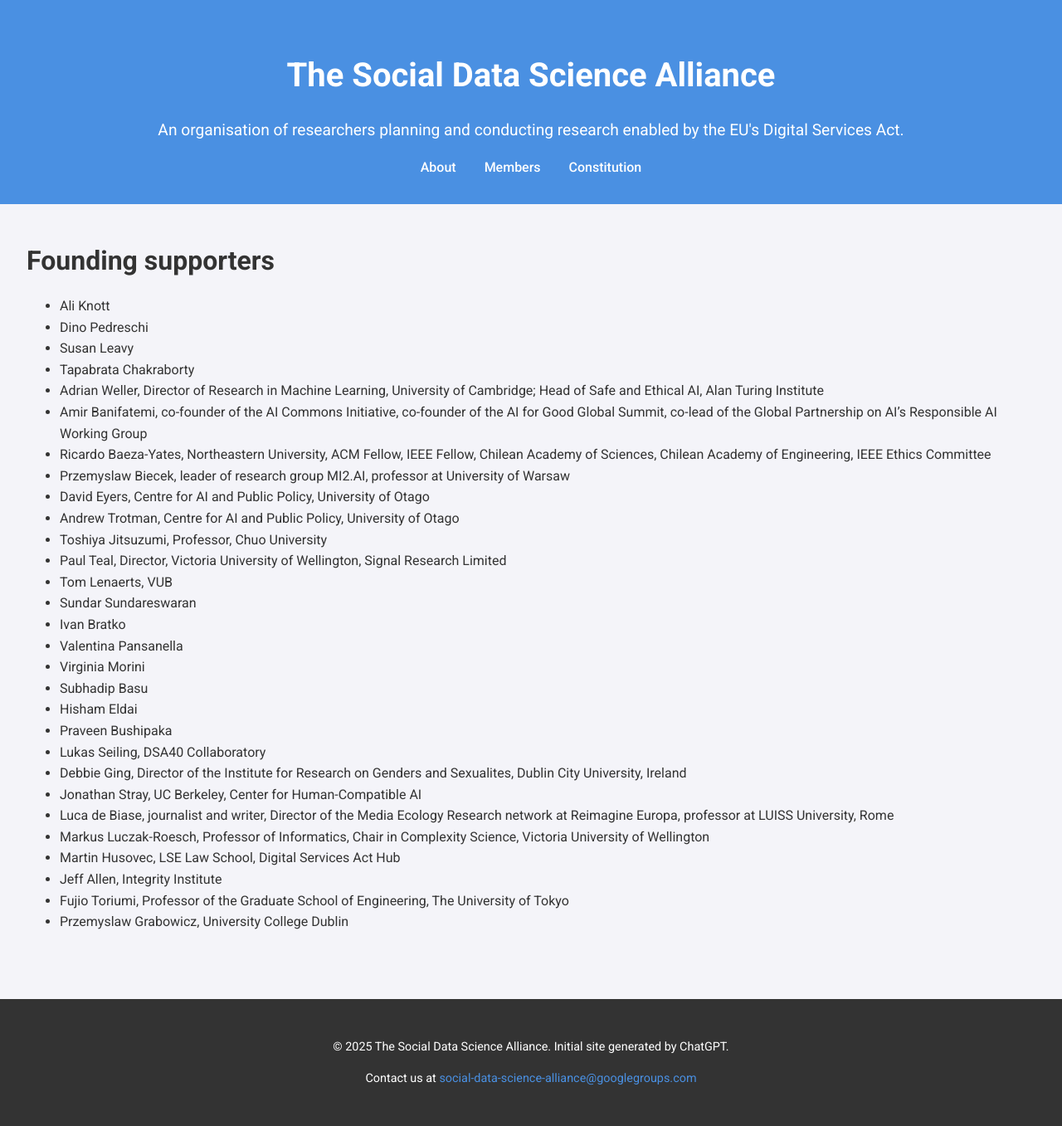
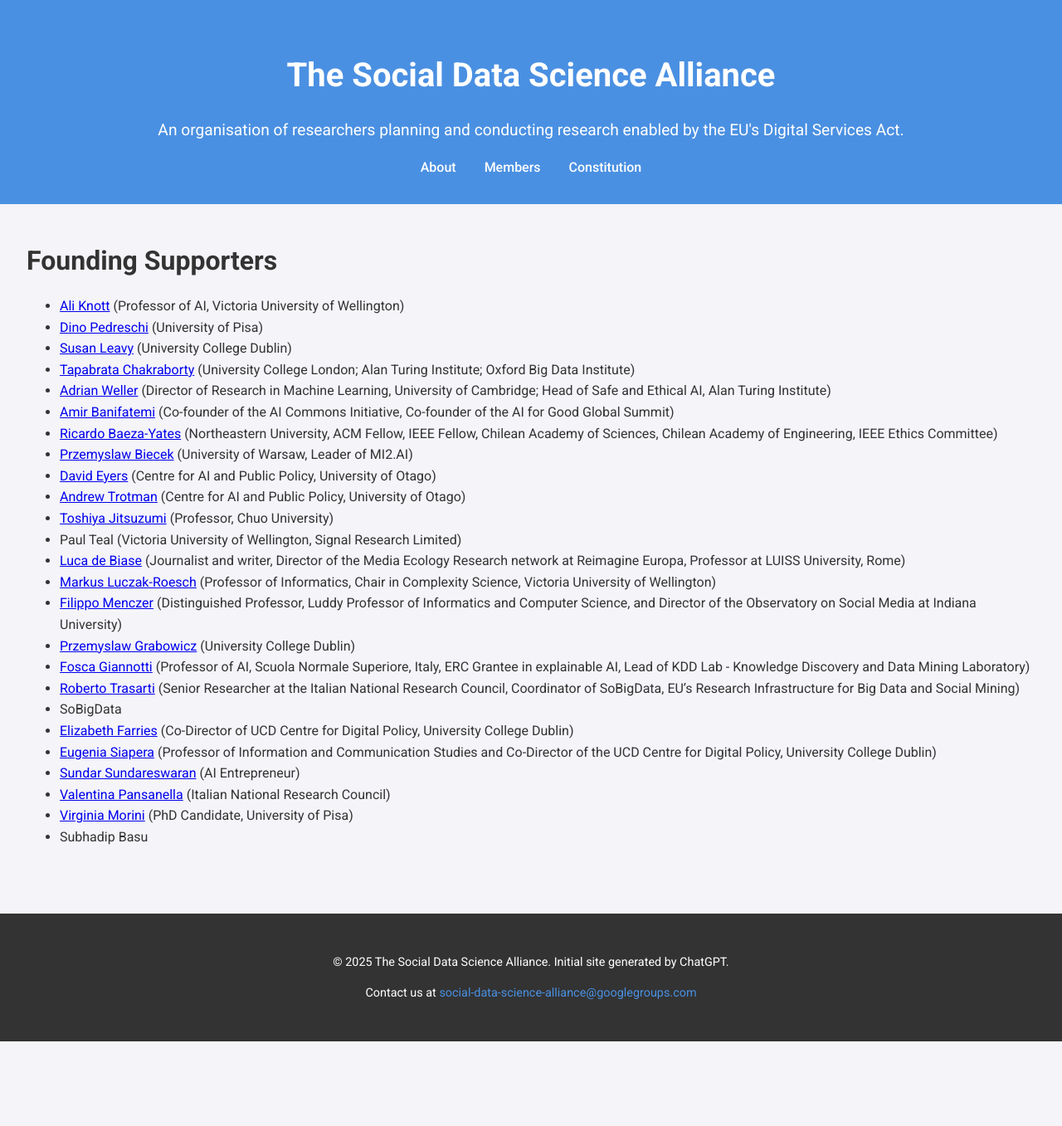
Before and after one commit to social-data-science-alliance/social-data-science-alliance.github.io, a Jekyll site: the page built from members/index.md, in a window 1280 px wide. Shown: the whole page at 83% size. Built offline with Jekyll 4.4.1, drawn with Linux system fonts in a browser that asks for light colours; after the commit the page ends 1255 px from its top, so only the background shows below that.

```diff
--- a/members/index.md
+++ b/members/index.md
@@ -3,36 +3,32 @@ layout: default
 title: Members
 ---
 
-## Founding supporters
+## Founding Supporters
 
-- Ali Knott
-- Dino Pedreschi
-- Susan Leavy
-- Tapabrata Chakraborty
-- Adrian Weller, Director of Research in Machine Learning, University of Cambridge; Head of Safe and Ethical AI, Alan Turing Institute
-- Amir Banifatemi, co-founder of the AI Commons Initiative, co-founder of the AI for Good Global Summit, co-lead of the Global Partnership on AI’s Responsible AI Working Group
-- Ricardo Baeza-Yates, Northeastern University, ACM Fellow, IEEE Fellow, Chilean Academy of Sciences, Chilean Academy of Engineering, IEEE Ethics Committee
-- Przemyslaw Biecek, leader of research group MI2.AI, professor at University of Warsaw
-- David Eyers, Centre for AI and Public Policy, University of Otago
-- Andrew Trotman, Centre for AI and Public Policy, University of Otago
-- Toshiya Jitsuzumi, Professor, Chuo University
-- Paul Teal, Director, Victoria University of Wellington, Signal Research Limited
-- Tom Lenaerts, VUB
-- Sundar Sundareswaran
-- Ivan Bratko
-- Valentina Pansanella
-- Virginia Morini
+- [Ali Knott](https://people.wgtn.ac.nz/ali.knott) (Professor of AI, Victoria University of Wellington)
+- [Dino Pedreschi](https://kdd.isti.cnr.it/people/pedreschi-dino) (University of Pisa)
+- [Susan Leavy](https://people.ucd.ie/susan.leavy) (University College Dublin)
+- [Tapabrata Chakraborty](https://profiles.ucl.ac.uk/90165-tapabrata-rohan-chakraborty) (University College London; Alan Turing Institute; Oxford Big Data Institute)
+- [Adrian Weller](https://mlg.eng.cam.ac.uk/adrian/) (Director of Research in Machine Learning, University of Cambridge; Head of Safe and Ethical AI, Alan Turing Institute)
+- [Amir Banifatemi](https://oecd.ai/en/community/amir-banifatemi) (Co-founder of the AI Commons Initiative, Co-founder of the AI for Good Global Summit)
+- [Ricardo Baeza-Yates](https://www.khoury.northeastern.edu/people/ricardo-baeza-yates/) (Northeastern University, ACM Fellow, IEEE Fellow, Chilean Academy of Sciences, Chilean Academy of Engineering, IEEE Ethics Committee)
+- [Przemyslaw Biecek](http://biecek.pl/CV/) (University of Warsaw, Leader of MI2.AI)
+- [David Eyers](https://www.otago.ac.nz/school-of-computing/our-people/david_eyers) (Centre for AI and Public Policy, University of Otago)
+- [Andrew Trotman](https://www.otago.ac.nz/school-of-computing/our-people/andrew_trotman) (Centre for AI and Public Policy, University of Otago)
+- [Toshiya Jitsuzumi](https://c-research.chuo-u.ac.jp/html/100003383_en.html) (Professor, Chuo University)
+- Paul Teal (Victoria University of Wellington, Signal Research Limited)
+- [Luca de Biase](https://re-imagine.eu/bio/luca-de-biase) (Journalist and writer, Director of the Media Ecology Research network at Reimagine Europa, Professor at LUISS University, Rome)
+- [Markus Luczak-Roesch](https://people.wgtn.ac.nz/markus.luczak-roesch) (Professor of Informatics, Chair in Complexity Science, Victoria University of Wellington)
+- [Filippo Menczer](https://cnets.indiana.edu/fil) (Distinguished Professor, Luddy Professor of Informatics and Computer Science, and Director of the Observatory on Social Media at Indiana University)
+- [Przemyslaw Grabowicz](https://people.ucd.ie/przemek.grabowicz) (University College Dublin)
+- [Fosca Giannotti](https://www.sns.it/en/persona/fosca-giannotti) (Professor of AI, Scuola Normale Superiore, Italy, ERC Grantee in explainable AI, Lead of KDD Lab - Knowledge Discovery and Data Mining Laboratory)
+- [Roberto Trasarti](https://kdd.isti.cnr.it/people/trasarti-roberto?page=3) (Senior Researcher at the Italian National Research Council, Coordinator of SoBigData, EU's Research Infrastructure for Big Data and Social Mining)
+- SoBigData
+- [Elizabeth Farries](https://digitalpolicy.ie/people/elizabeth-farries/) (Co-Director of UCD Centre for Digital Policy, University College Dublin)
+- [Eugenia Siapera](https://people.ucd.ie/eugenia.siapera) (Professor of Information and Communication Studies and Co-Director of the UCD Centre for Digital Policy, University College Dublin)
+- [Sundar Sundareswaran](https://bootstraplabs.com/community/sundar-sundareswaran/) (AI Entrepreneur)
+- [Valentina Pansanella](https://www.isti.cnr.it/en/about/people-detail/850/Valentina_Pansanella) (Italian National Research Council)
+- [Virginia Morini](https://phd-ai-society.di.unipi.it/students/virginia-morini/) (PhD Candidate, University of Pisa)
 - Subhadip Basu
-- Hisham Eldai
-- Praveen Bushipaka
-- Lukas Seiling, DSA40 Collaboratory
-- Debbie Ging, Director of the Institute for Research on Genders and Sexualites, Dublin City University, Ireland
-- Jonathan Stray, UC Berkeley, Center for Human-Compatible AI
-- Luca de Biase, journalist and writer, Director of the Media Ecology Research network at Reimagine Europa, professor at LUISS University, Rome
-- Markus Luczak-Roesch, Professor of Informatics, Chair in Complexity Science, Victoria University of Wellington
-- Martin Husovec, LSE Law School, Digital Services Act Hub
-- Jeff Allen, Integrity Institute
-- Fujio Toriumi, Professor of the Graduate School of Engineering, The University of Tokyo
-- Przemyslaw Grabowicz, University College Dublin
 
 [//]: # - ?David Hartmann, Weizenbaum Institute, TU-Berlin
```
